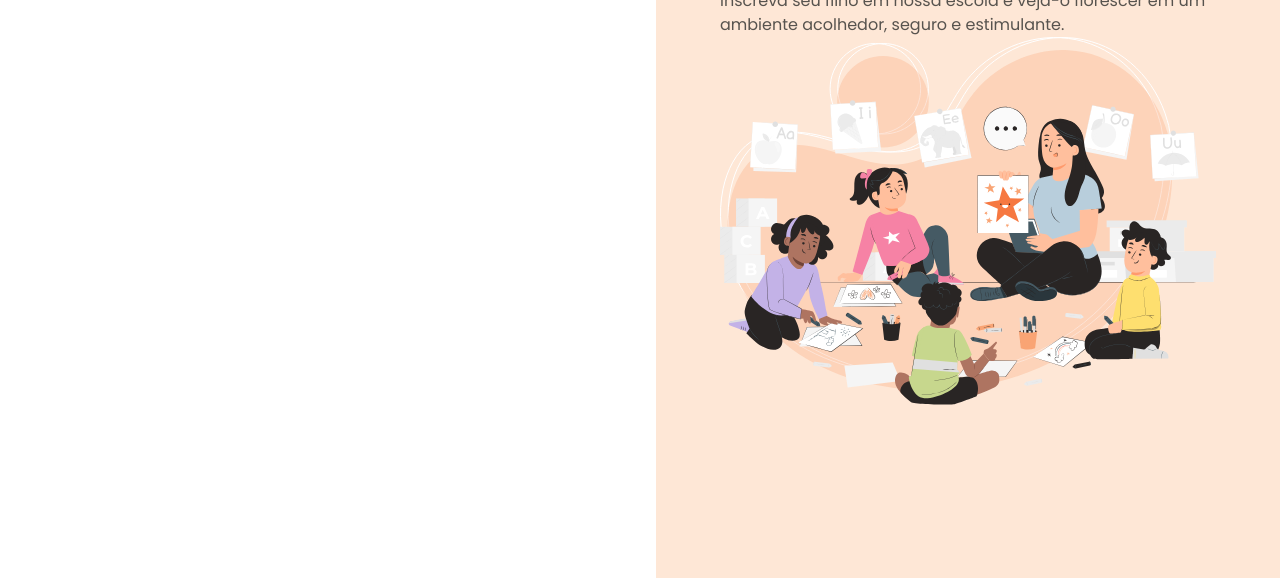
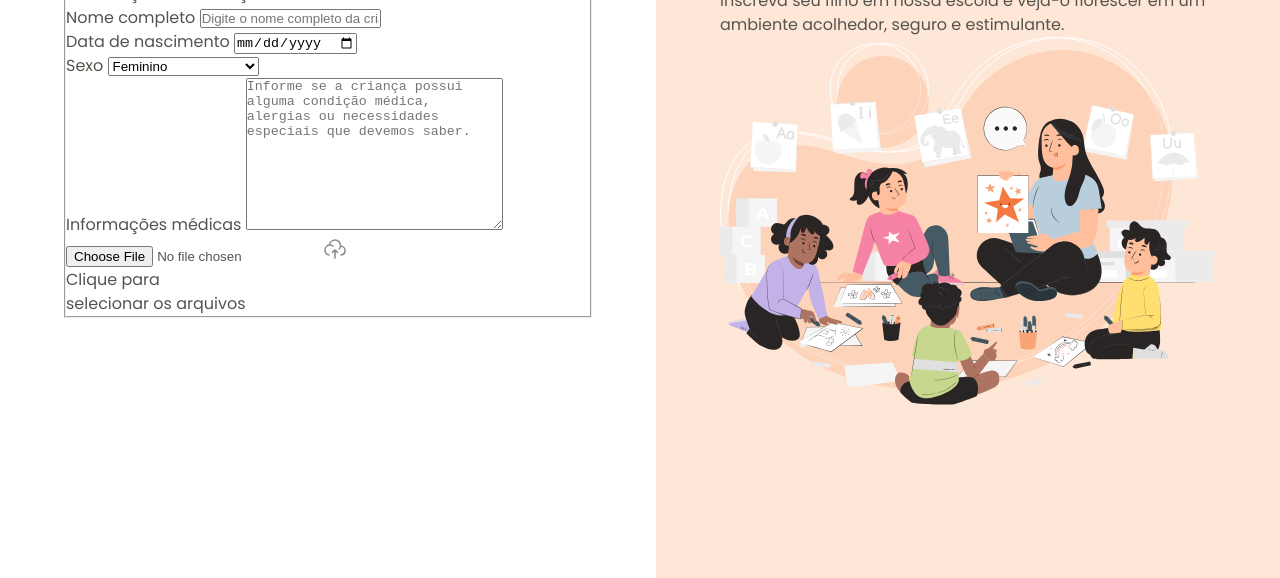
Before and after one commit to Joyce-Gomes/Formulario-De-Matricula, a plain HTML site: page index.html in a window 1280 px wide. Shown: the part 222-800 px from the top of the page. Drawn offline with Linux system fonts and the light colour scheme.

Commit message:
iniciando o formulário

```diff
--- a/index.html
+++ b/index.html
@@ -21,6 +21,59 @@
         </div>
 
         <h1>Formulário de matrícula</h1>
+        <p>Preencha os dados abaixo para matricular seu filho na escola de educação infantil Estrelas do Amanhã.</p>
+
+        <form method="post" enctype="multipart/form-data">
+          <fieldset class="child-info">
+          <legend>Informações da criança</legend>
+
+          <div class="input-wrapper">
+            <label for="fullname">Nome completo</label>
+            <input
+             id="fullname"
+             name="fullname"
+             type="text"
+             placeholder="Digite o nome completo da criança">
+            </div>
+
+            <div class="input-wrapper">
+              <label for="birthdate">Data de nascimento</label>
+              <input
+               id="birthdate"
+               name="birthdate"
+               lang="pt-BR"
+               type="date">
+                <div class="select-wrapper">
+                 <label for="gender">Sexo</label>
+                 <select name="gender" id="gender">
+                 <option value="female">Feminino</option>
+                 <option value="male">Masculino</option>
+                 <option value="na">Prefiro não responder</option>
+                 </select>
+                </div>
+
+                <div class="textarea-wraper">
+                  <label for="medical-info">Informações médicas</label>
+                  <textarea
+                   id="medical-info"
+                   name="medical-info"
+                   cols="30" rows="10"
+                   placeholder="Informe se a criança possui alguma condição médica, alergias ou necessidades especiais que devemos saber."
+                   ></textarea>
+                </div>
+
+                <div class="droparea-wrapper">
+                    <input
+                    type="file"
+                    id="birth-file"
+                    name="birth-file">
+                    <img src="assets/icons/cloud-upload.svg" alt="icone de upload">
+                    <p>Clique para <br>
+                      selecionar os arquivos</p>
+
+                </div>
+          </fieldset>
+        </form>
       </div>
     </main>
 
```
